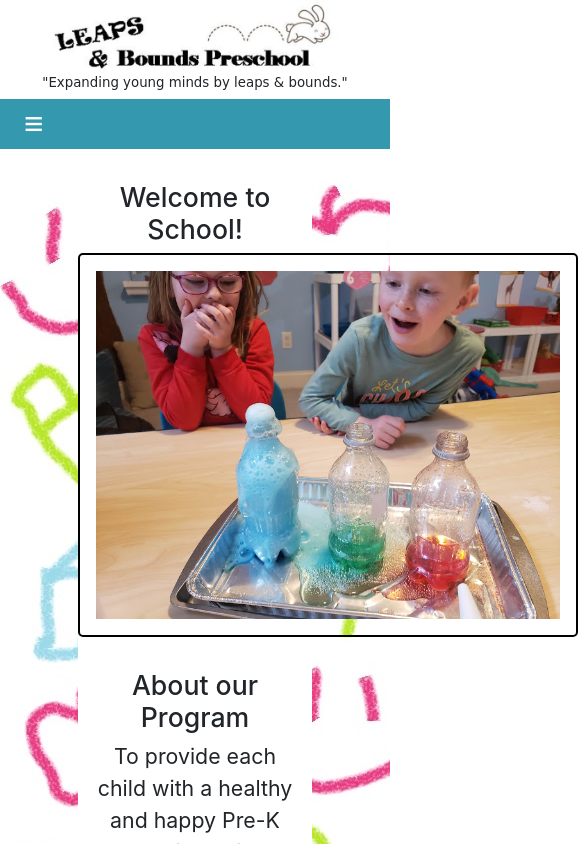
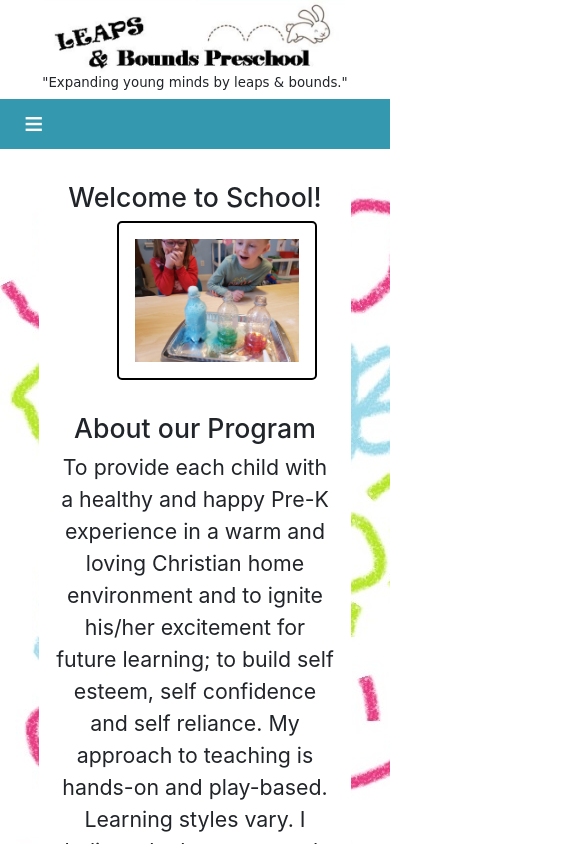
Before and after one commit to hewitson-j/leaps-and-bounds, a React (Create React App) app: page / in a window 390 px wide. Shown: the top 844 px of the page, 578 px wide, since content can reach past the window. Built offline with nearby package versions, Linux system fonts and the light colour scheme.

Commit message:
Added media query for image slider

```diff
--- a/package.json
+++ b/package.json
@@ -1,5 +1,5 @@
 {
-  "homepage": "http://www.leapsandboundsprek.com",
+  "homepage": "http://www.leanppsandboundsprek.com",
   "name": "leaps-and-bounds",
   "version": "0.1.0",
   "private": true,
--- a/src/App.css
+++ b/src/App.css
@@ -69,3 +69,10 @@
   border-radius: 5px;
   /* max-height: 400px; */
 }
+
+@media screen and (max-width: 500px) {
+  #main-content {
+    margin-left: 10%;
+    margin-right: 10%;
+  }
+}
--- a/src/components/ImageSlider.css
+++ b/src/components/ImageSlider.css
@@ -11,3 +11,16 @@
     align-content: center;
     border-radius: 10px;
 }
+
+@media screen and (max-width: 500px) {
+    #slider-image {
+        max-width: 200px;
+    }
+
+    #image-slider {
+        margin: 0;
+        width: 0;
+        margin-left: 25%;
+        /* margin-right: 30%; */
+    }
+}
```
